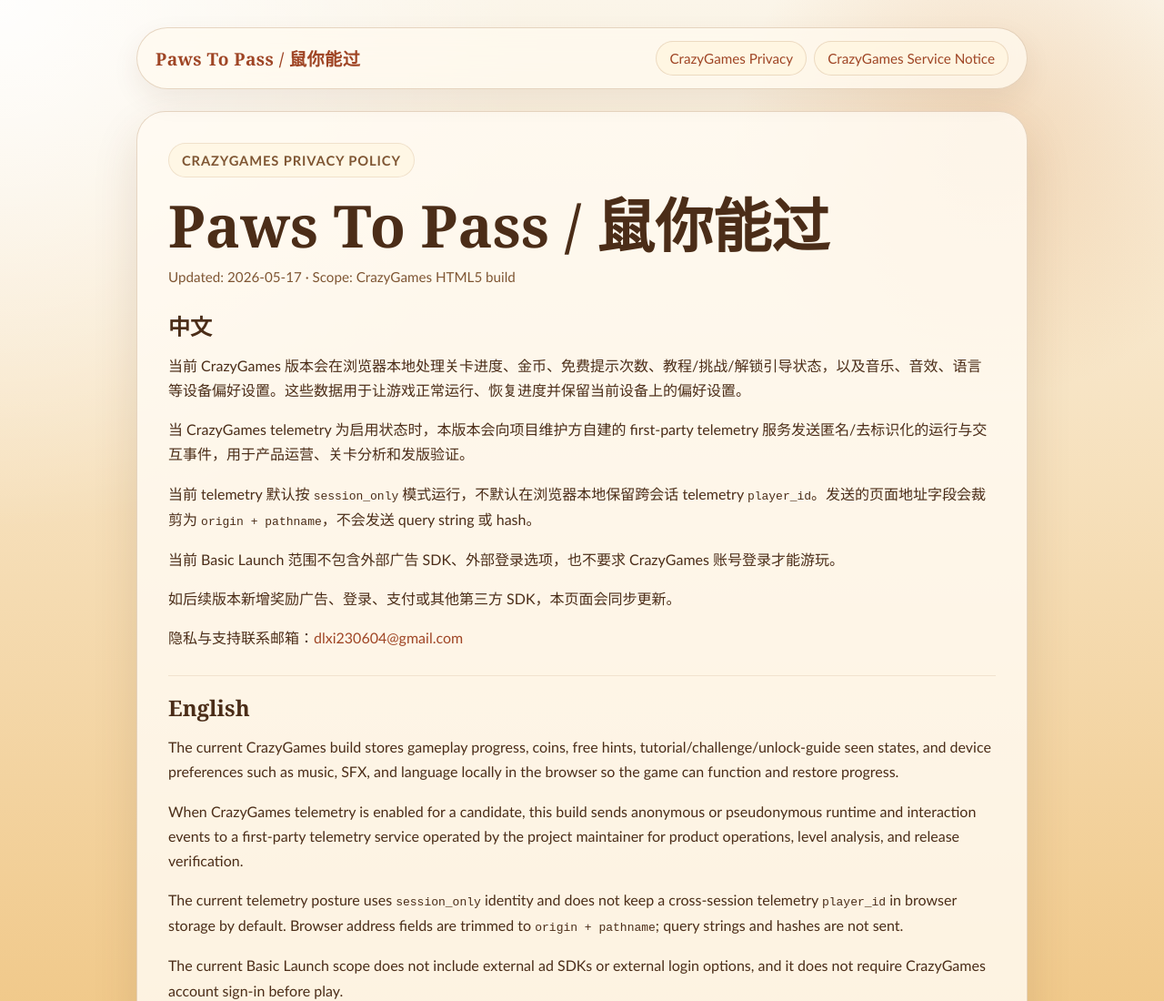
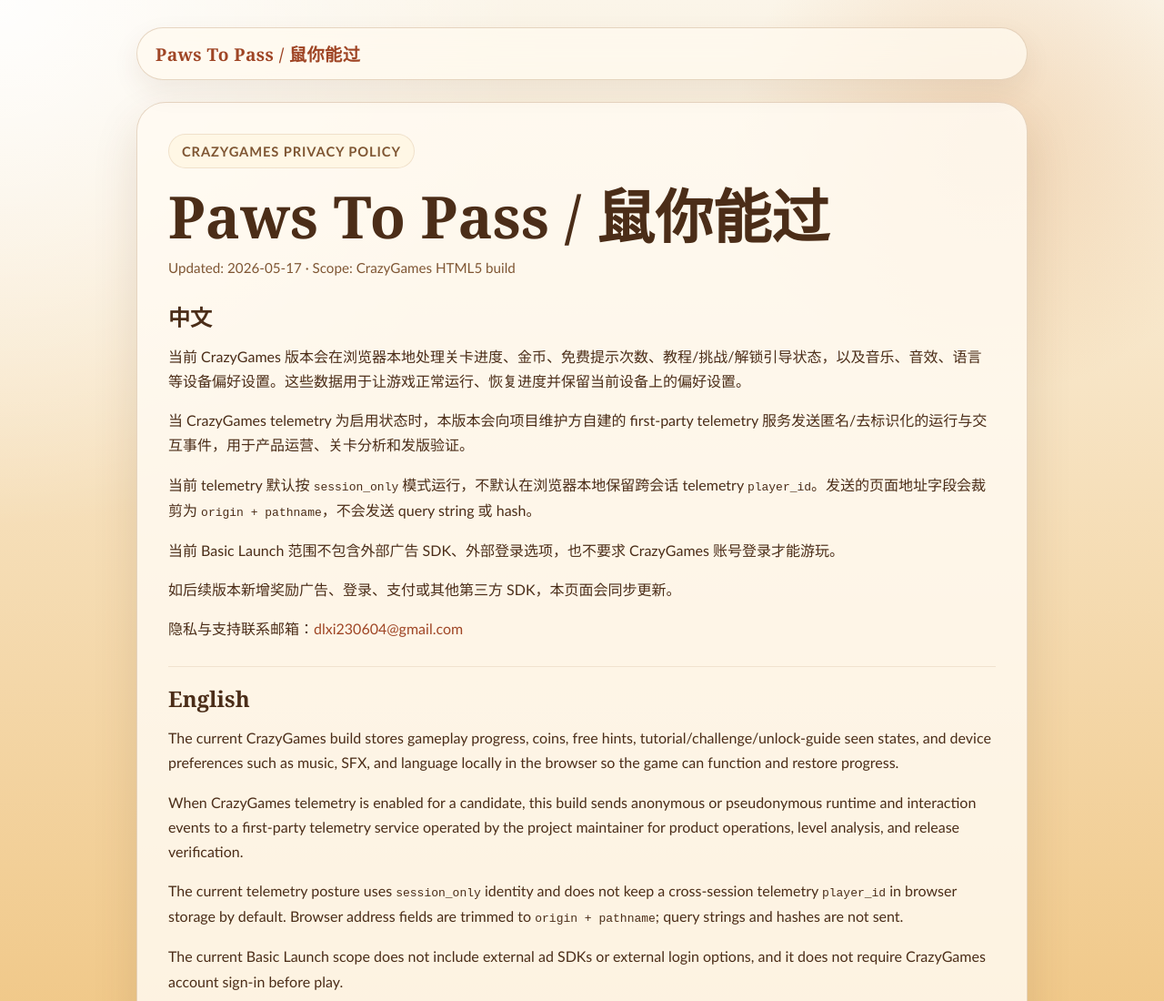
Before and after one commit to JianxuChen/pawstopass-public-site, a plain HTML site: page crazygames-privacy-policy.html in a window 1280 px wide. Shown: the top 1100 px of the page at 91% size. Drawn offline with Linux system fonts and the light colour scheme.

Commit message:
fix: remove nav buttons from CrazyGames pages

```diff
--- a/crazygames-privacy-policy.html
+++ b/crazygames-privacy-policy.html
@@ -10,10 +10,6 @@
   <main class="page">
     <header class="topbar">
       <div class="brand"><a href="index.html">Paws To Pass / 鼠你能过</a></div>
-      <nav class="nav">
-        <a href="crazygames-privacy-policy.html">CrazyGames Privacy</a>
-        <a href="crazygames-third-party-sdk.html">CrazyGames Service Notice</a>
-      </nav>
     </header>
     <article class="article">
       <div class="kicker">CrazyGames Privacy Policy</div>
```
Also changed, not shown: crazygames-third-party-sdk.html (+0 -4 lines).
